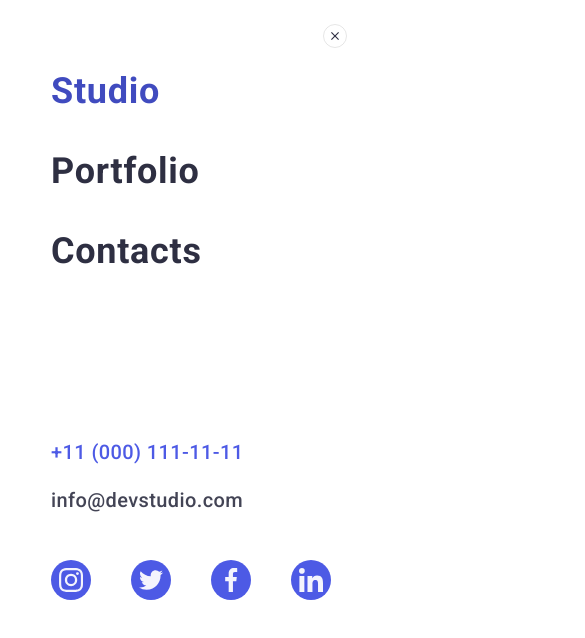
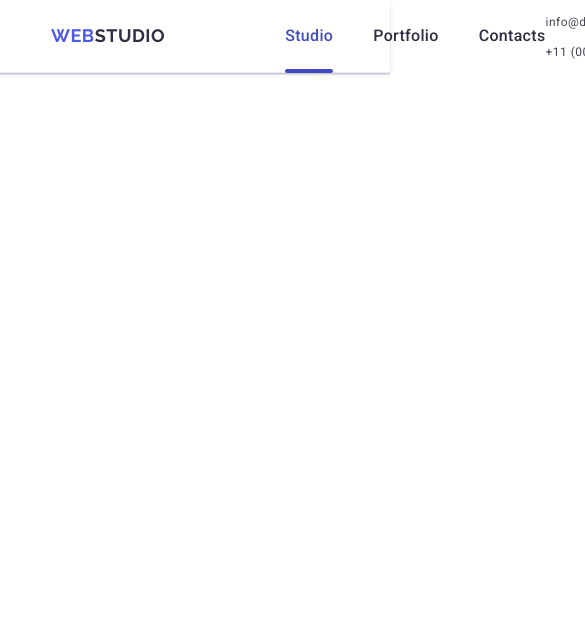
Before and after one commit to OlenaPanf/goit-markup-hw-06, a plain HTML site: page index.html in a window 390 px wide. Shown: the top 638 px of the page, 585 px wide, since content can reach past the window. Drawn offline with nearby package versions, Linux system fonts and the light colour scheme.

Commit message:
TABLET HEADER

```diff
--- a/css/styles.css
+++ b/css/styles.css
@@ -101,6 +101,9 @@ body {
     color: #2E2F42;
 }
 
+
+
+@media screen and (max-width: 767px) {
     .mobile-menu-open-btn {
             background-color: transparent;
             border: none;
@@ -108,8 +111,6 @@ body {
             line-height: 0;
             fill: #2F2F37;
         }
-
-/*-----Mobile Menu Wrapper-----*/
 
         .mobile-menu-wrapper {
             position: fixed;
@@ -121,7 +122,6 @@ body {
             background-color: #FFF;
             transform: translateX(100%);
             transition: transform 250ms cubic-bezier(0.4, 0, 0.2, 1);
-
         }
 
         .mobile-menu-wrapper.is-open {
@@ -233,10 +233,11 @@ body {
             fill: #F4F4FD;
             margin: 8px;
         }
+}
 
-/* ============== /MOBILE HEADER STYLES ============== */
+/* ============== /END OF MOBILE HEADER STYLES ============== */
 
-@media screen and (min-width: 768px){
+@media screen and (min-width: 768px) {
     .container {
         max-width: 768px;
     }
@@ -244,15 +245,97 @@ body {
 
 /* ============== TABLET HEADER STYLES ============== */
 
-/*.mobile-menu-open-btn {
+.mobile-menu-open-btn {
     display: none;
 }
 
 .mobile-menu-wrapper {
     display: none;
-}*/
+}
 
-/* ============== /TABLET HEADER STYLES ============== */
+.menu {
+    display: flex;
+    justify-content: center;
+    gap: 40px;
+    line-height: 0;
+    margin-left: 120px;
+}
+
+.contacts {
+    display: flex;
+    flex-direction: column;
+    gap: 12px;
+}
+
+.page-header {
+    padding: 0;
+    border-bottom: 1px solid #E7E9FC;
+    box-shadow: 0px 1px 6px 0px rgba(46, 47, 66, 0.08), 0px 1px 1px 0px rgba(46, 47, 66, 0.16), 0px 2px 1px 0px rgba(46, 47, 66, 0.08);
+}
+
+.page-navigation {
+    display: flex;
+    align-items: center;
+}
+
+.menu-link {
+    font-size: 16px;
+    font-weight: 500;
+    line-height: 1.5;
+        /* 150% */
+    letter-spacing: 0.02em;
+    color: #2E2F42;
+    display: block;
+    padding-top: 24px;
+    padding-bottom: 24px;
+    transition: color 250ms cubic-bezier(0.4, 0, 0.2, 1);
+}
+
+.menu-link:hover,
+.menu-link:focus {
+    color: #404BBF;
+}
+
+.current {
+    position: relative;
+    color: #404BBF;
+}
+
+.menu-link.current::after {
+    content: '';
+    position: absolute;
+    left: 0;
+    bottom: -1px;
+    display: block;
+    width: 100%;
+    height: 4px;
+    border-radius: 2px;
+    background-color: #404BBF;
+    /*margin-top: 20px;*/
+}
+
+
+.contacts-link {
+    font-size: 12px;
+    font-style: normal;
+    font-weight: 400;
+    line-height: 1.17;
+        /* 116.667% */
+    letter-spacing: 0.04em;
+    color: #434455;
+    transition: color 250ms cubic-bezier(0.4, 0, 0.2, 1);
+}
+
+.contacts-link:hover,
+.contacts-link:focus {
+    color: #404BBF;
+}
+
+
+
+
+
+/* ============== /END OF TABLET HEADER STYLES ============== */
 
 @media screen and (min-width: 1158px) {
     .container {
--- a/index.html
+++ b/index.html
@@ -832,7 +832,7 @@
       </div>
     </div>-->
     <!--Mobile Menu-->
-    <div class="mobile-menu-wrapper is-open">
+    <div class="mobile-menu-wrapper">
       <div class="container mobile-menu-container">
         <button class="mobile-menu-close-btn" type="button">
           <svg
```
Lines whose indentation alone changed are shown as unchanged.
